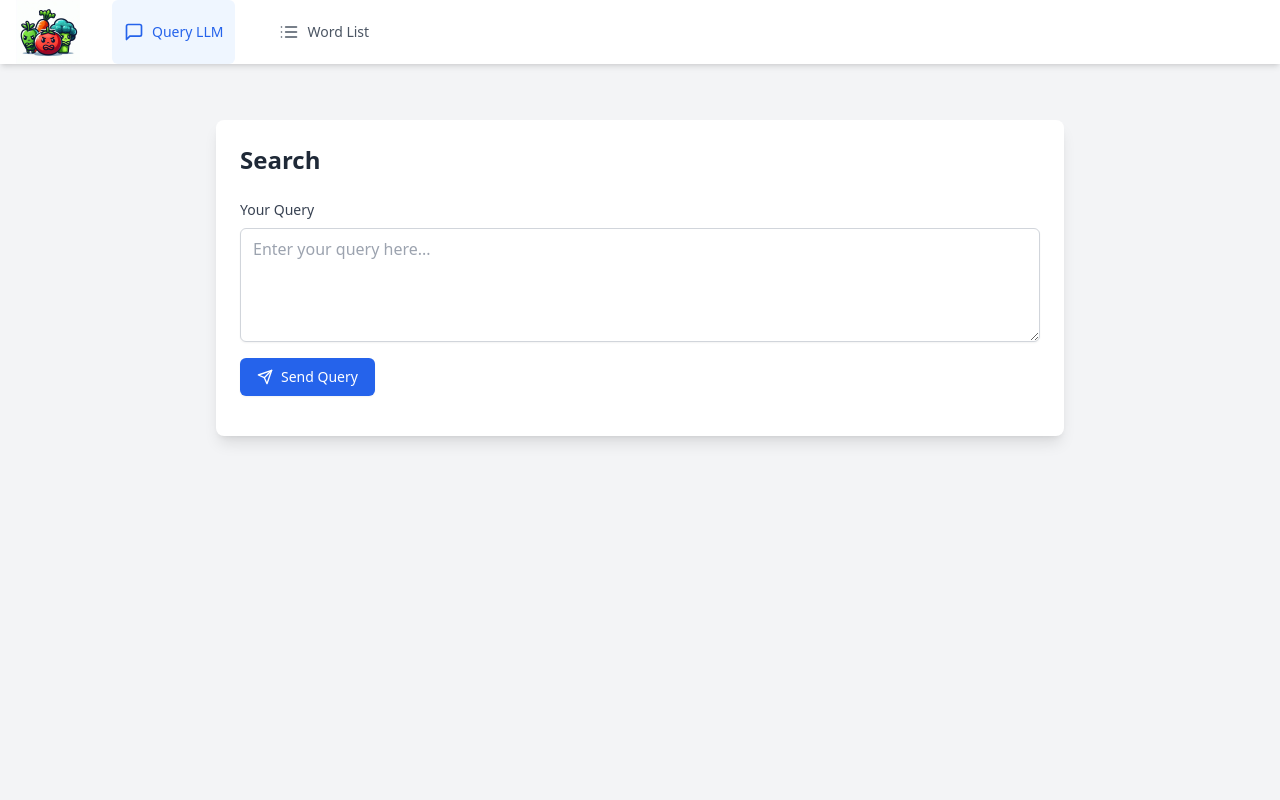
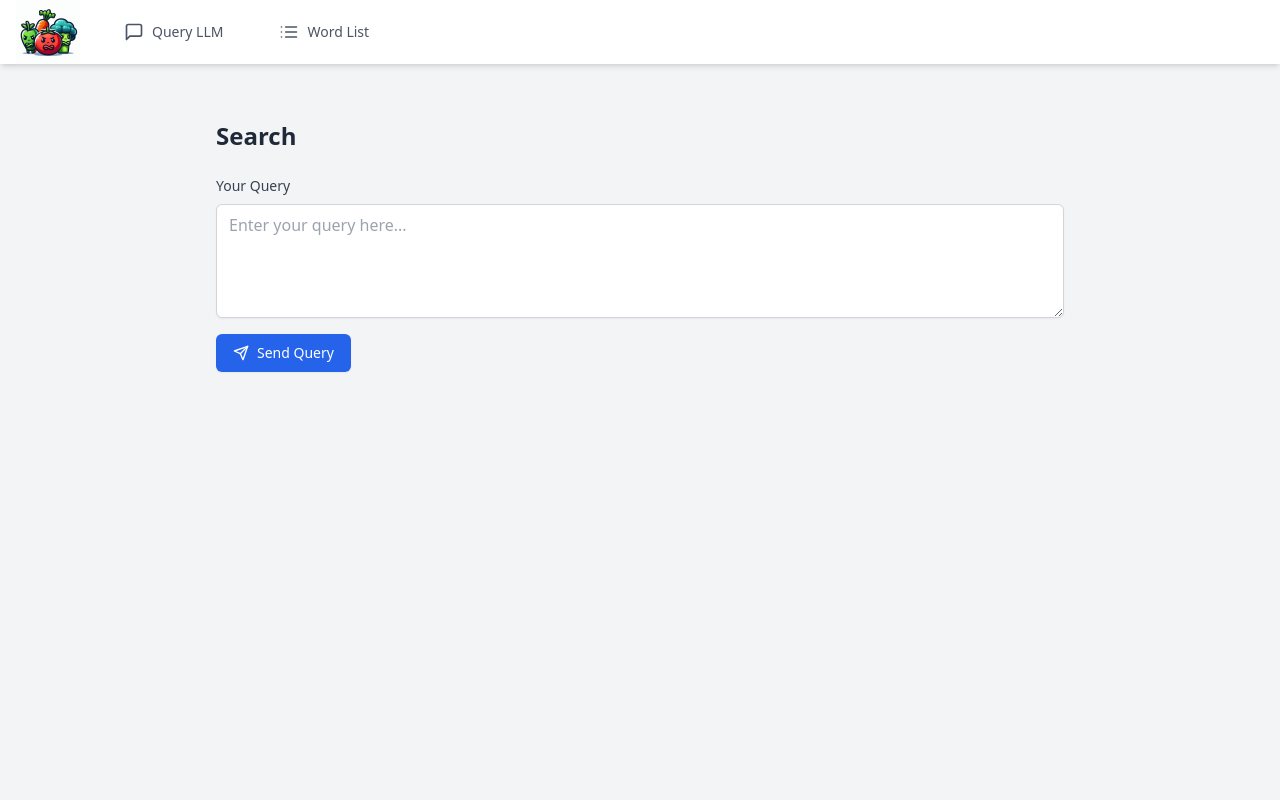
Before and after one commit to Mean-Greens/WeChat-OSINT-Tool, a Flask app: page /test in a window 1280 px wide. Run offline with Flask 3, Linux system fonts and the light colour scheme; some libraries are stand-ins or nearby versions.

Commit message:
Update (baseTemplate_new.html) add routes to switch between developement pages

```diff
--- a/Front End/templates/baseTemplate_new.html
+++ b/Front End/templates/baseTemplate_new.html
@@ -18,15 +18,15 @@
                     <div class="flex justify-between h-16">
                         <div class="flex space-x-8">
                             <img src="{{ url_for('static', filename='meangreens.png') }}" id=logo alt="Mean Greens" />
-                            <a class="flex items-center px-3 py-2 rounded-md text-sm font-medium text-blue-600 bg-blue-50"
-                                href="/" aria-current="page"><svg xmlns="http://www.w3.org/2000/svg" width="24"
+                            <a class="flex items-center px-3 py-2 rounded-md text-sm font-medium text-gray-600 hover:text-blue-600 hover:bg-blue-50" href="{{ url_for('test') }}" aria-current="page">
+                                <svg xmlns="http://www.w3.org/2000/svg" width="24"
                                 height="24" viewBox="0 0 24 24" fill="none" stroke="currentColor" stroke-width="2"
                                 stroke-linecap="round" stroke-linejoin="round"
                                 class="lucide lucide-message-square w-5 h-5 mr-2">
                                 <path d="M21 15a2 2 0 0 1-2 2H7l-4 4V5a2 2 0 0 1 2-2h14a2 2 0 0 1 2 2z"></path>
                                 </svg>Query LLM
                             </a>
-                            <a class="flex items-center px-3 py-2 rounded-md text-sm font-medium text-gray-600 hover:text-blue-600 hover:bg-blue-50" href="/wordlist">
+                            <a class="flex items-center px-3 py-2 rounded-md text-sm font-medium text-gray-600 hover:text-blue-600 hover:bg-blue-50" href="{{ url_for('test_wordlist') }}">
                                 <svg xmlns="http://www.w3.org/2000/svg" width="24" height="24"
                                 viewBox="0 0 24 24" fill="none" stroke="currentColor" stroke-width="2"
                                 stroke-linecap="round" stroke-linejoin="round"
@@ -45,9 +45,7 @@
             </nav>
             <main class="py-8">
                 <div class="max-w-4xl mx-auto p-6">
-                    <div class="bg-white rounded-lg shadow-lg p-6">
-                        {% block content %} {% endblock %}
-                    </div>
+                    {% block content %} {% endblock %}
                 </div>
             </main>
         </div>
```
